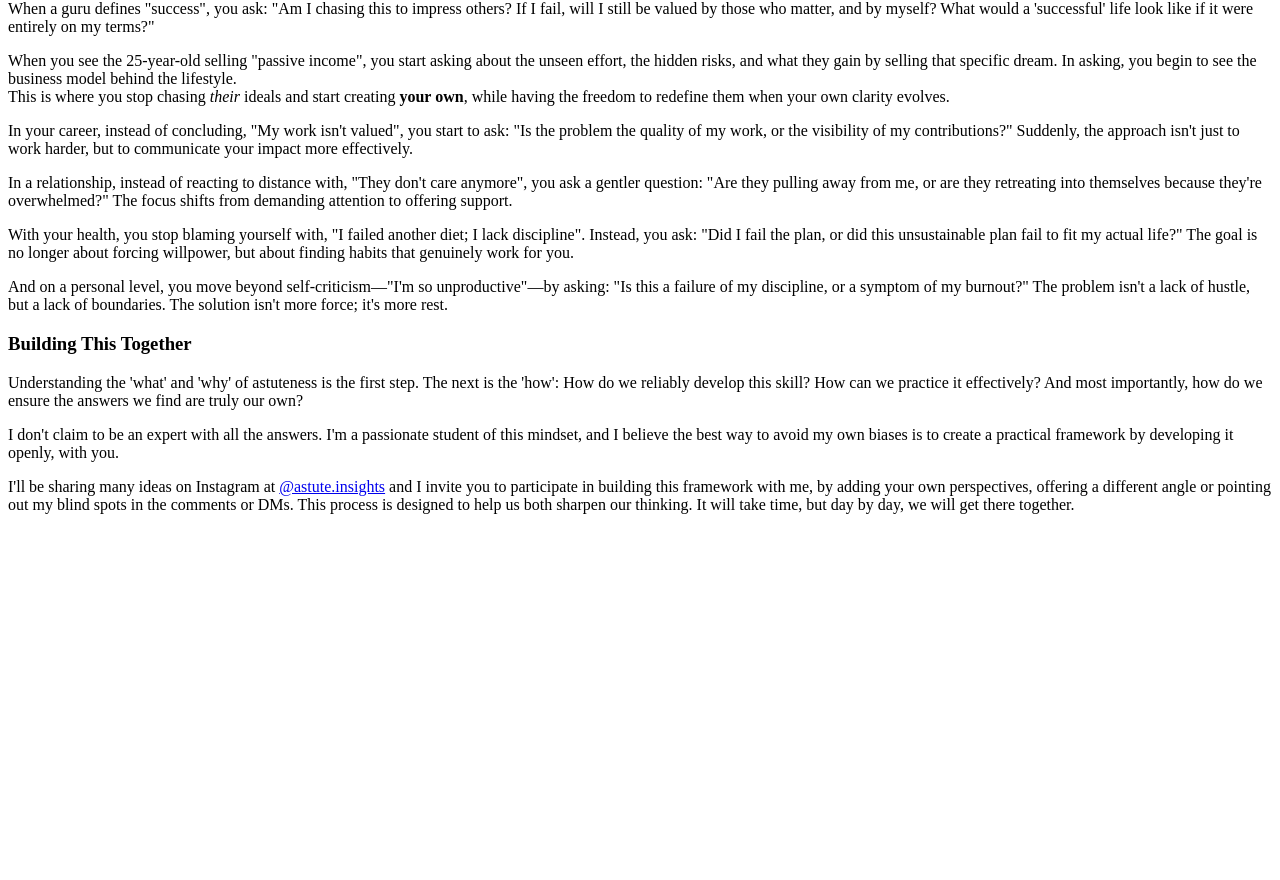
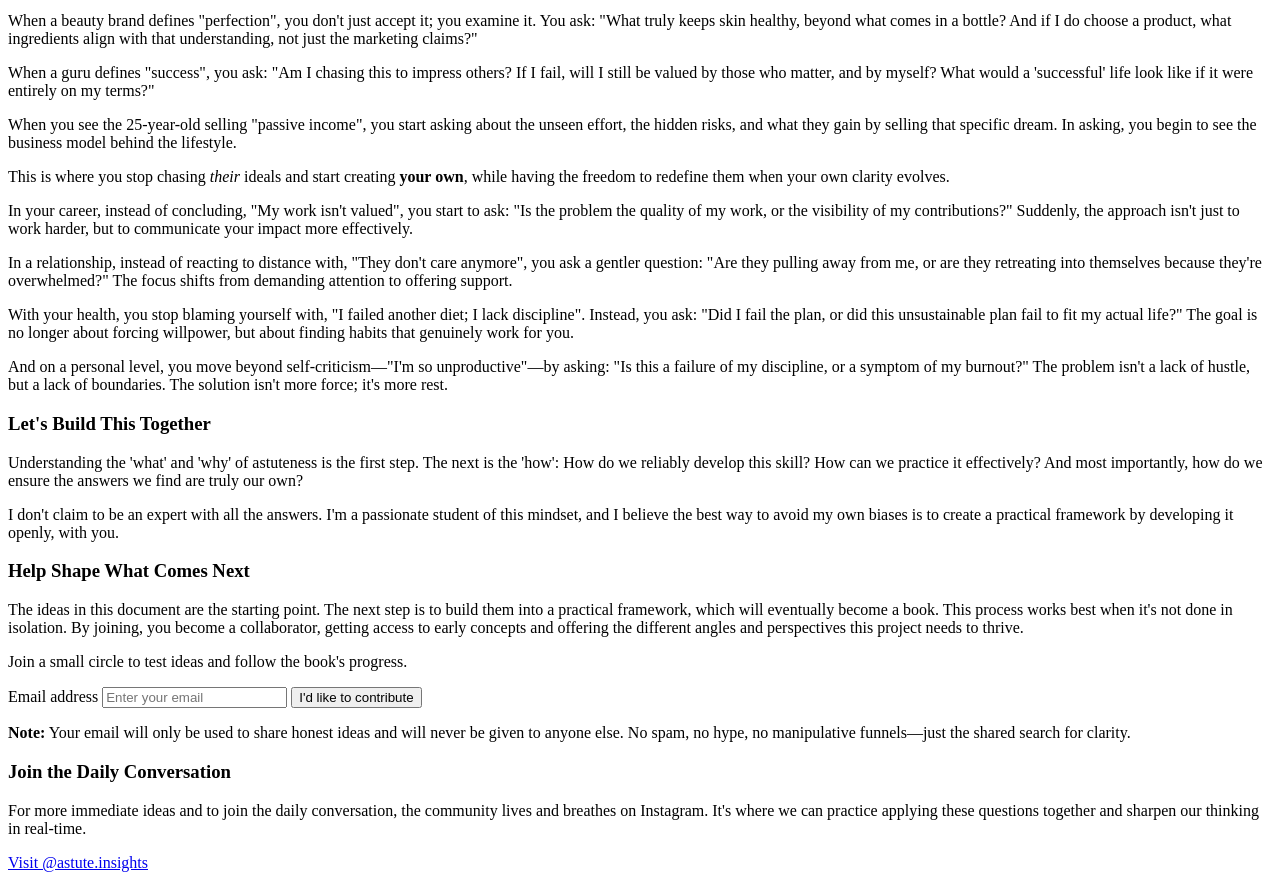
Before and after one commit to abhishek459/astute-insights, a SvelteKit app: page / in a window 1280 px wide. Shown: the part 820-1700 px from the top of the page. Before the commit the page ends 1342 px from the top, so only its background shows below. Built offline with nearby package versions, Linux system fonts and the light colour scheme.

Commit message:
Version 4.1
- Added 2 CTAs at the bottom

- Implemented server side logic to push emails onto Google Sheet

```diff
--- a/src/lib/components/QuotedText.svelte
+++ b/src/lib/components/QuotedText.svelte
@@ -1,5 +1,5 @@
 <div
-  class="italic my-6 pl-4 border-l-3 rounded border-gray-600 dark:border-gray-600 text-black dark:text-gray-400"
+  class="italic my-6 pl-4 border-l-3 rounded border-gray-600 dark:border-gray-600 text-black dark:text-gray-300"
 >
   <slot />
 </div>
--- /dev/null
+++ b/src/routes/+page.server.ts
@@ -0,0 +1,46 @@
+// src/routes/+page.server.ts
+
+import { fail } from '@sveltejs/kit';
+import type { Actions } from './$types';
+
+// This is your Google Apps Script URL.
+// It's better to store this as an environment variable for security.
+const SCRIPT_URL = "https://script.google.com/macros/s/AKfycbztLKfNklZ9wsRAESUr6rHv0wIK5HcQY6j7xtYhxliQSCyOhVwb8Ut-6JZh4rHpylHHpg/exec";
+
+export const actions: Actions = {
+  // This 'default' action will handle the form submission
+  default: async ({ request }) => {
+    const formData = await request.formData();
+    const email = formData.get('email');
+
+    // Basic validation
+    if (!email) {
+      return fail(400, { email, error: 'Email is required.' });
+    }
+
+    try {
+      // The server makes the request, no CORS issues!
+      const response = await fetch(SCRIPT_URL, {
+        method: 'POST',
+        headers: {
+          'Content-Type': 'application/json',
+        },
+        body: JSON.stringify({ email: email }),
+      });
+
+      // We can properly check the response from the Google Script here.
+      // Note: Google Scripts often redirect, so we check for redirect statuses too.
+      if (response.status >= 200 && response.status < 400) {
+         return { success: true, message: 'Thank you for contributing!' };
+      } else {
+         // The script returned an error
+         const errorData = await response.json();
+         return fail(response.status, { email, error: errorData.error || 'Submission failed.' });
+      }
+
+    } catch (error) {
+      console.error('Error submitting form:', error);
+      return fail(500, { email, error: 'Something went wrong on our end.' });
+    }
+  },
+};
--- a/src/routes/+page.svelte
+++ b/src/routes/+page.svelte
@@ -2,6 +2,14 @@
   import QuotedText from "$lib/components/QuotedText.svelte";
   import SubHeading from "$lib/components/SubHeading.svelte";
   import Section from "$lib/components/Section.svelte";
+  import { enhance } from "$app/forms"; // SvelteKit's progressive enhancement helper
+
+  /**
+   * This `form` prop is automatically populated by SvelteKit
+   * with the data returned from your server action.
+   * @type {import('./$types').ActionData}
+   */
+  export let form;
 </script>
 
 <main class="antialiased">
@@ -189,10 +197,8 @@
           </p>
         </Section>
 
-        <!-- Section 4: Building This Together -->
         <Section>
-          <SubHeading>Building This Together</SubHeading>
-
+          <SubHeading>Let's Build This Together</SubHeading>
           <p>
             Understanding the 'what' and 'why' of astuteness is the first step.
             The next is the 'how': How do we reliably develop this skill? How
@@ -207,16 +213,84 @@
             with you.
           </p>
 
-          <p>
-            I'll be sharing many ideas on Instagram at <a
-              href="https://www.instagram.com/astute.insights"
-              target="_blank">@astute.insights</a
-            > and I invite you to participate in building this framework with me,
-            by adding your own perspectives, offering a different angle or pointing
-            out my blind spots in the comments or DMs. This process is designed to
-            help us both sharpen our thinking. It will take time, but day by day,
-            we will get there together.
-          </p>
+          <div class="mt-8 grid grid-cols-1 md:grid-cols-2 gap-12 items-start">
+            <!-- Left Column: Email Signup -->
+            <div>
+              <h3 class="text-xl font-semibold">Help Shape What Comes Next</h3>
+              <p class="mt-2 text-base">
+                The ideas in this document are the starting point. The next step
+                is to build them into a practical framework, which will
+                eventually become a book. This process works best when it's not
+                done in isolation. By joining, you become a collaborator,
+                getting access to early concepts and offering the different
+                angles and perspectives this project needs to thrive.
+              </p>
+
+              <div class="mt-6">
+                <p class="font-medium text-base">
+                  Join a small circle to test ideas and follow the book's
+                  progress.
+                </p>
+                <form
+                  method="POST"
+                  use:enhance
+                  class="mt-2 flex flex-col sm:flex-row gap-2"
+                >
+                  <label for="email-address" class="sr-only"
+                    >Email address</label
+                  >
+                  <input
+                    id="email-address"
+                    name="email"
+                    type="email"
+                    autocomplete="email"
+                    required
+                    class="w-full px-4 py-2 rounded-md border-gray-600 bg-transparent focus:ring-2 focus:ring-offset-2 focus:ring-offset-black focus:ring-gray-500"
+                    placeholder="Enter your email"
+                    value={form?.email ?? ""}
+                  />
+                  <button
+                    type="submit"
+                    class="px-6 py-2 rounded-md bg-gray-800 dark:bg-gray-700 text-starlight hover:bg-gray-700 dark:hover:bg-gray-600 transition-colors whitespace-nowrap"
+                  >
+                    I'd like to contribute
+                  </button>
+                </form>
+
+                <!-- Display success or error messages from the server -->
+                {#if form?.success}
+                  <p class="mt-2 text-green-500">{form.message}</p>
+                {:else if form?.error}
+                  <p class="mt-2 text-red-500">{form.error}</p>
+                {/if}
+
+                <p class="mt-3 text-xs text-gray-500">
+                  <strong>Note:</strong> Your email will only be used to share honest
+                  ideas and will never be given to anyone else. No spam, no hype,
+                  no manipulative funnels—just the shared search for clarity.
+                </p>
+              </div>
+            </div>
+
+            <!-- Right Column: Instagram Promotion -->
+            <div>
+              <h3 class="text-xl font-semibold">Join the Daily Conversation</h3>
+              <p class="mt-2 text-base">
+                For more immediate ideas and to join the daily conversation, the
+                community lives and breathes on Instagram. It's where we can
+                practice applying these questions together and sharpen our
+                thinking in real-time.
+              </p>
+              <a
+                href="https://www.instagram.com/astute.insights"
+                target="_blank"
+                rel="noopener noreferrer"
+                class="inline-block mt-4 px-6 py-2 rounded-md border border-gray-600 hover:bg-gray-200 dark:hover:bg-gray-800 transition-colors"
+              >
+                Visit @astute.insights
+              </a>
+            </div>
+          </div>
         </Section>
       </div>
     </div>
@@ -225,6 +299,6 @@
 
 <style>
   p {
-    margin-bottom: calc(var(--spacing) * 4);
+    margin-bottom: 1rem;
   }
 </style>
```
